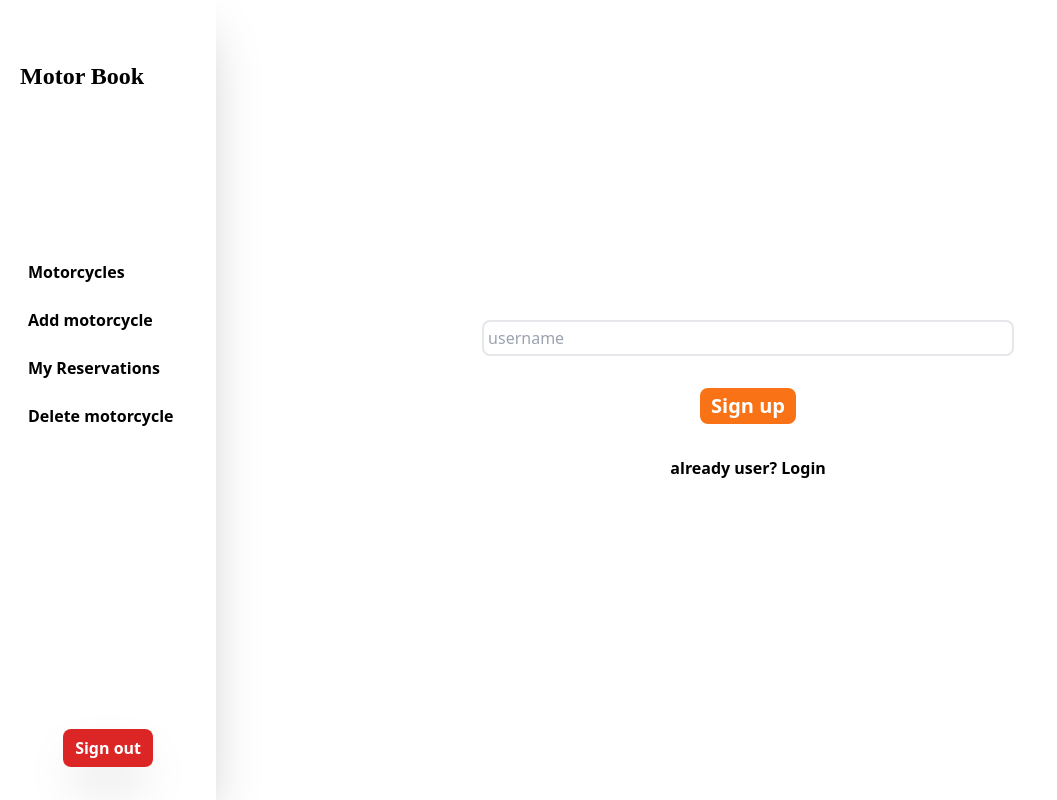
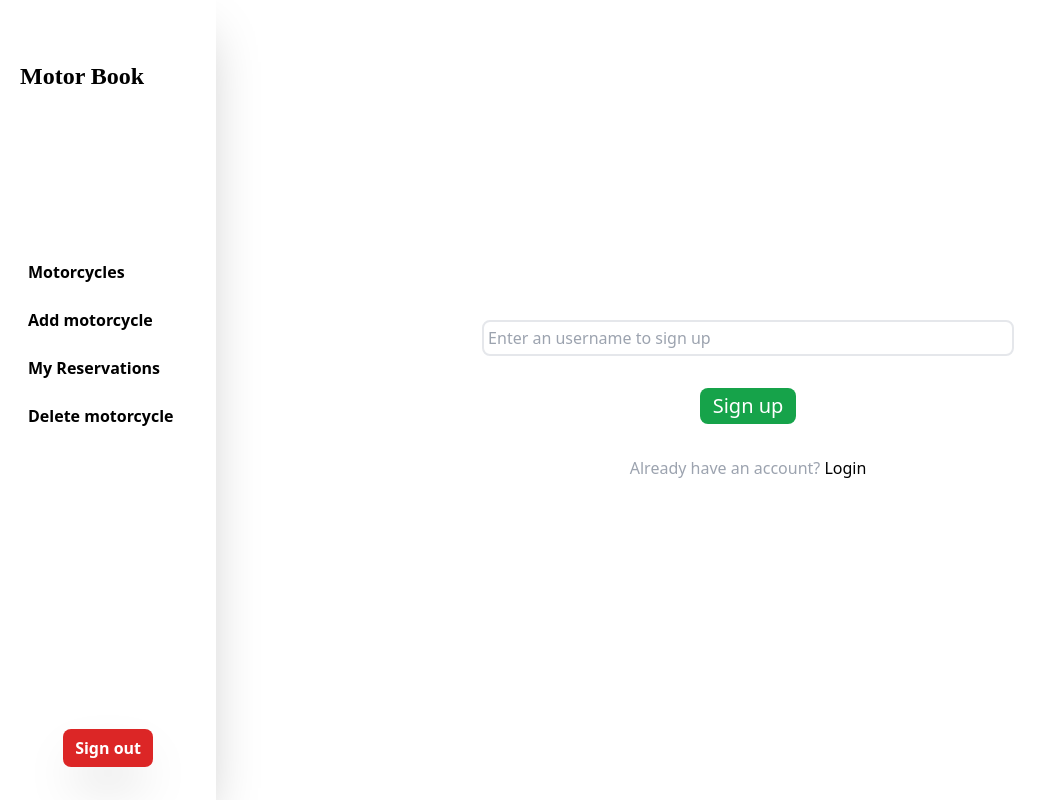
Before and after one commit to jecode93/carbook_frontend, a React (Create React App) app: page /signup in a window 1280 px wide. Shown: the whole page, without its empty margins (0-1057 px from the left). Built offline with nearby package versions, Linux system fonts and the light colour scheme.

Commit message:
Added link to sign up page an add new text to placeholder.

```diff
--- a/src/components/Login.jsx
+++ b/src/components/Login.jsx
@@ -30,7 +30,7 @@ const Login = () => {
           type="text"
           name="username"
           autoComplete="username"
-          placeholder="Username"
+          placeholder="Enter your username to login"
           className="rounded-lg border-2 w-3/4 md:w-[50%] p-1"
           value={username}
           onChange={(e) => setUsername(e.target.value)}
@@ -38,7 +38,7 @@ const Login = () => {
 
         <button
           type="submit"
-          className="text-xl font-bold bg-green-600 hover:bg-green-700 text-white duration-300 rounded-lg py-1 w-24"
+          className="text-xl bg-green-600 hover:bg-green-700 text-white duration-300 rounded-lg py-1 w-24"
         >
           Login
         </button>
--- a/src/components/Signup.jsx
+++ b/src/components/Signup.jsx
@@ -1,5 +1,6 @@
 import React, { useState } from 'react';
 import { useDispatch } from 'react-redux';
+import { Link } from 'react-router-dom';
 import { signup } from '../redux/auth/authSlice';
 
 const Signup = () => {
@@ -12,12 +13,15 @@ const Signup = () => {
   };
 
   return (
-    <form className="flex flex-col gap-8 items-center justify-center w-full h-screen" onSubmit={handleSignup}>
+    <form
+      className="flex flex-col gap-8 items-center justify-center w-full h-screen"
+      onSubmit={handleSignup}
+    >
       <input
         type="text"
         name="username"
         autoComplete="username"
-        placeholder="username"
+        placeholder="Enter an username to sign up"
         className="rounded-lg border-2 w-4/5 md:w-[50%] p-1"
         value={username}
         onChange={(e) => setUsername(e.target.value)}
@@ -25,11 +29,16 @@ const Signup = () => {
 
       <button
         type="submit"
-        className="text-xl font-bold bg-orange-500 text-white rounded-lg py-1 w-24"
+        className="text-xl bg-green-600 hover:bg-green-700 duration-300 text-white rounded-lg py-1 w-24"
       >
         Sign up
       </button>
-      <span className="font-bold">already user? Login</span>
+      <p>
+        <span className="text-gray-400">Already have an account? </span>
+        <Link to="/login" className="hover:underline">
+          Login
+        </Link>
+      </p>
     </form>
   );
 };
```
